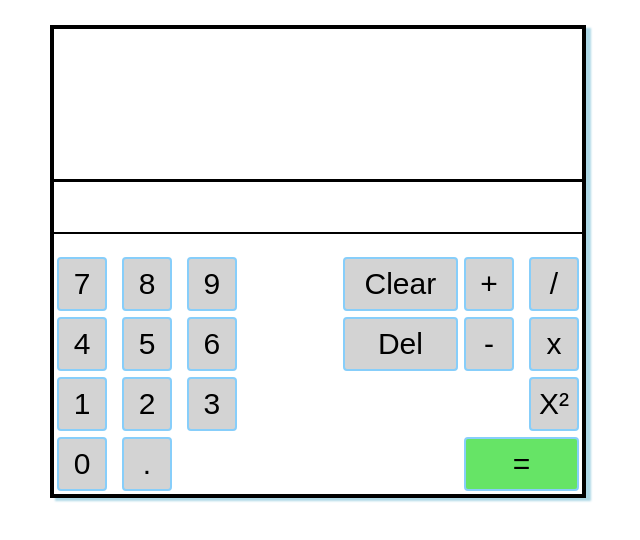
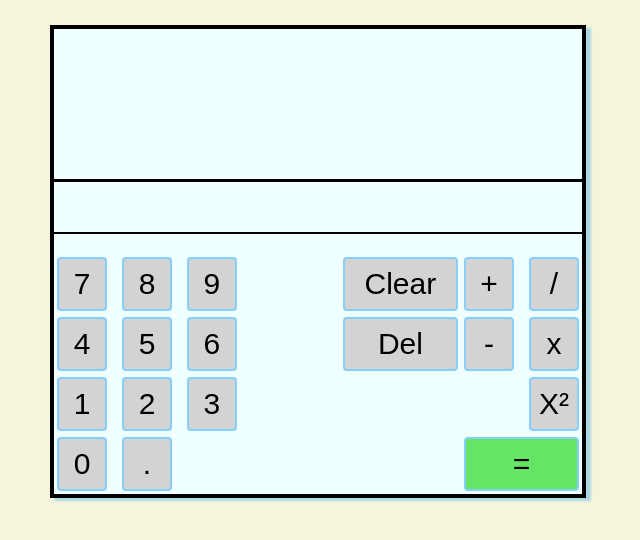
Before and after one commit to Soadaa56/calculator, a plain HTML site: page index.html in a window 1280 px wide. Shown: the whole page, without its empty margins (322-962 px from the left). Drawn offline with Linux system fonts and the light colour scheme.

Commit message:
background colors to html and calculator

```diff
--- a/style.css
+++ b/style.css
@@ -1,6 +1,7 @@
 html {
     font-size: 2em;
     font-family: fantasy, sans-serif;
+    background-color: beige;
 }
 
 button {
@@ -36,6 +37,7 @@ button:hover {
     height: auto;
     border: 4px solid black;
     box-shadow: 5px 3px 2px lightblue;
+    background-color: azure;
 }
 
 #display {
```
